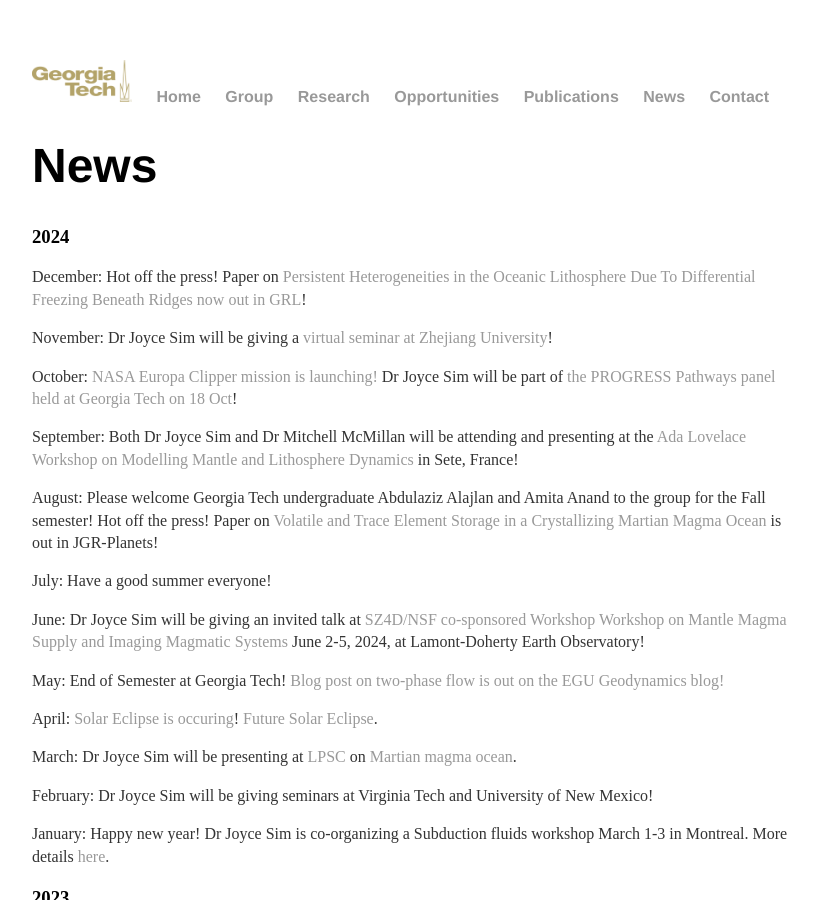
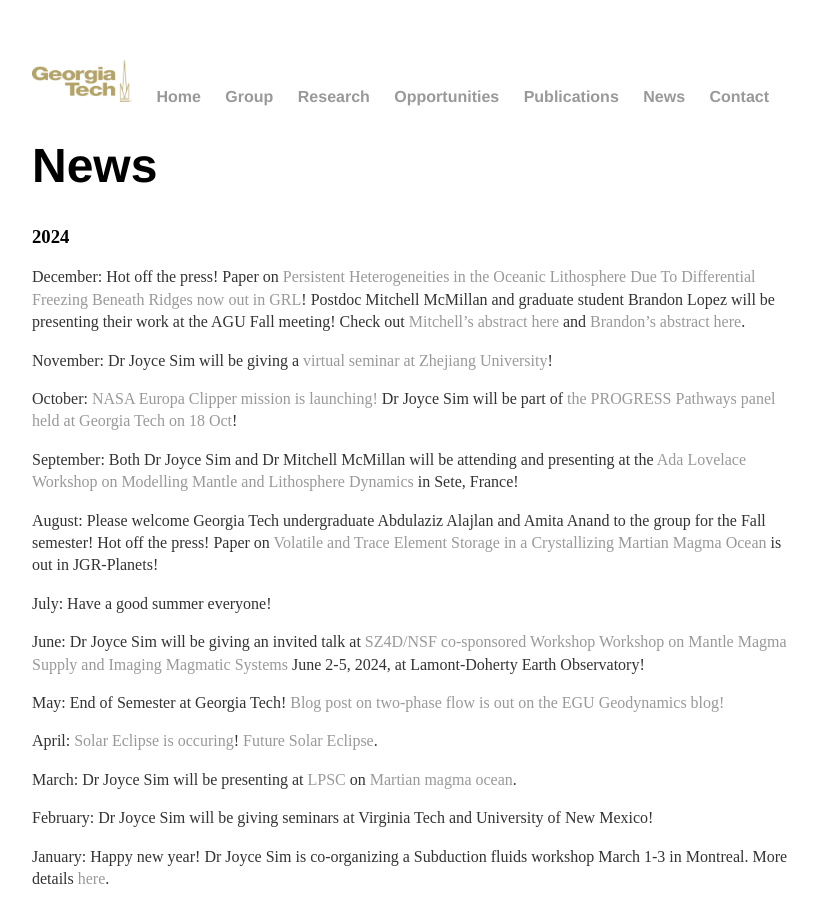
Before and after one commit to joycesim/joycesim.github.io, a Jekyll site: the page built from news/index.md, in a window 1280 px wide and 900 px high. Shown: the whole window, without its empty margins (224-1042 px from the left). Built offline with Jekyll 4.4.1, drawn with Linux system fonts in a browser that asks for light colours.

Commit message:
Update index.md

```diff
--- a/news/index.md
+++ b/news/index.md
@@ -5,7 +5,7 @@
 # {{page.title}}
 
 ### 2024
-December: Hot off the press! Paper on [Persistent Heterogeneities in the Oceanic Lithosphere Due To Differential Freezing Beneath Ridges now out in GRL](https://agupubs.onlinelibrary.wiley.com/doi/10.1029/2024GL109440)!
+December: Hot off the press! Paper on [Persistent Heterogeneities in the Oceanic Lithosphere Due To Differential Freezing Beneath Ridges now out in GRL](https://agupubs.onlinelibrary.wiley.com/doi/10.1029/2024GL109440)! Postdoc Mitchell McMillan and graduate student Brandon Lopez will be presenting their work at the AGU Fall meeting! Check out [Mitchell's abstract here](https://agu.confex.com/agu/agu24/meetingapp.cgi/Paper/1754597) and [Brandon's abstract here](https://agu.confex.com/agu/agu24/meetingapp.cgi/Paper/1573964).
 
 November: Dr Joyce Sim will be giving a [virtual seminar at Zhejiang University](https://docs.google.com/spreadsheets/d/1udaTAvG5XTjlpbUJWqldQI_Ohv8zHn_25aut6FvcRWI/edit#gid=0)!
 
```
